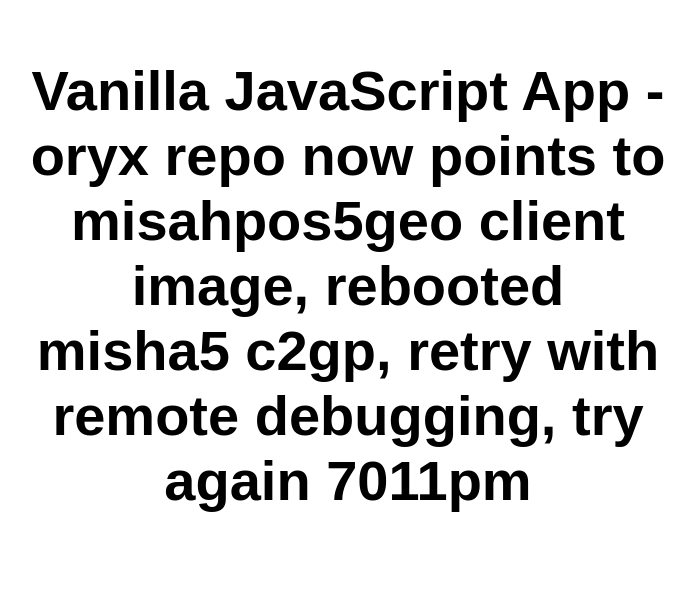
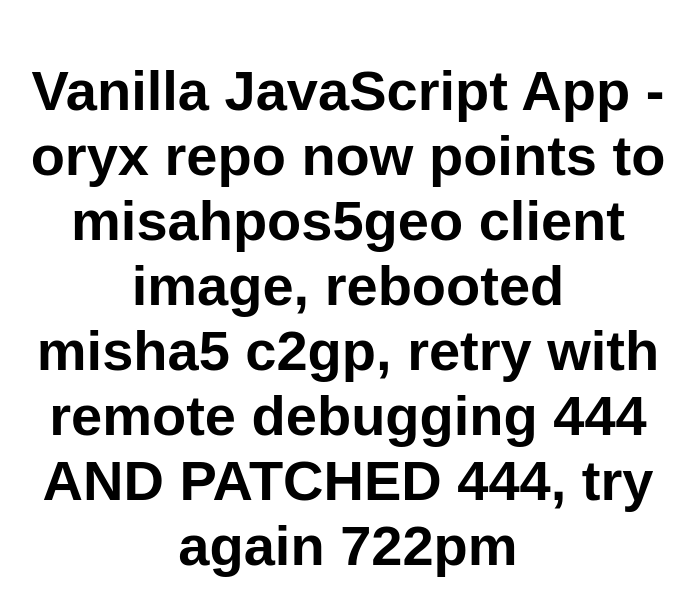
Before and after one commit to cmriachi/mishapos5geotests, a website: page src/index.html in a window 1280 px wide. Shown: the whole page, without its empty margins (292-987 px from the left). Drawn offline with Linux system fonts and the light colour scheme.

Commit message:
Update index.html

```diff
--- a/src/index.html
+++ b/src/index.html
@@ -10,7 +10,7 @@
 
 <body>
   <main>
-    <h1>Vanilla JavaScript App - oryx repo now points to misahpos5geo client image, rebooted misha5 c2gp, retry with remote debugging, try again 7011pm</h1>
+    <h1>Vanilla JavaScript App - oryx repo now points to misahpos5geo client image, rebooted misha5 c2gp, retry with remote debugging 444 AND PATCHED 444, try again 722pm</h1>
   </main>
 </body>
 
```
